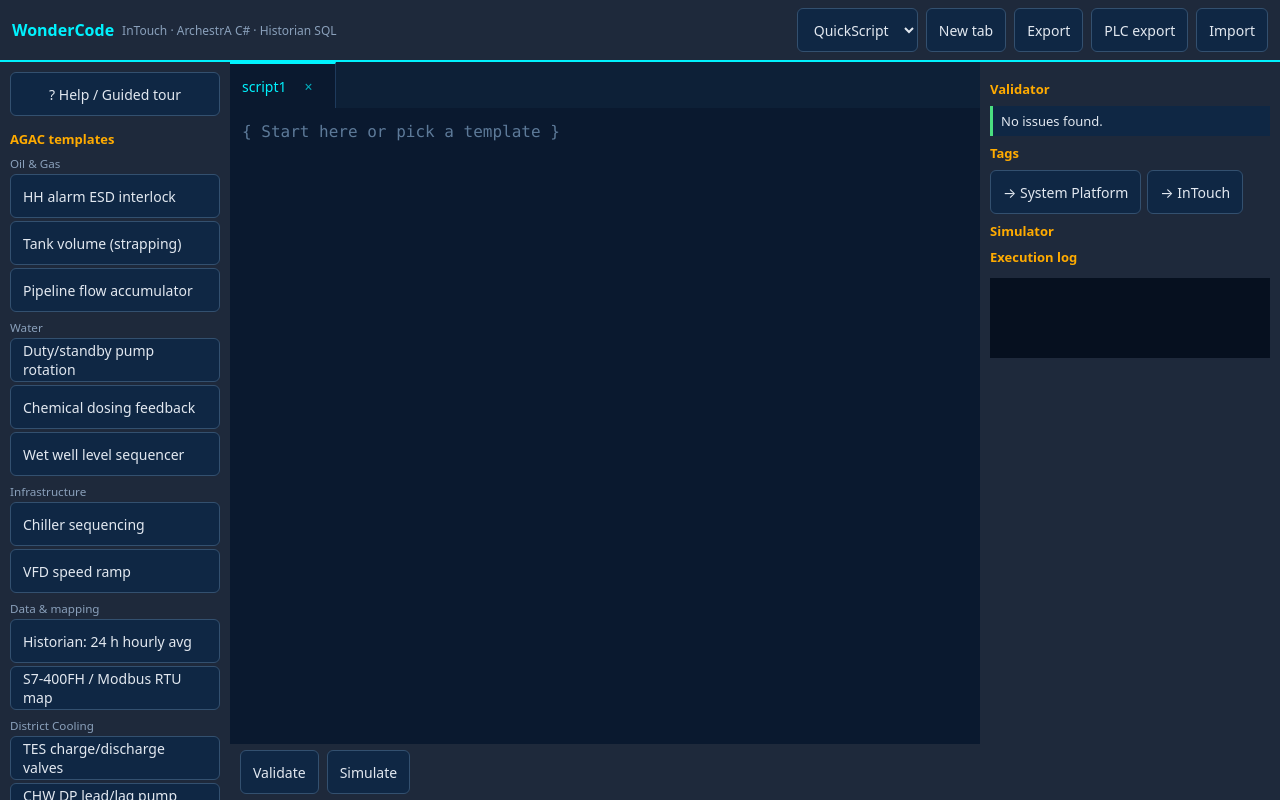
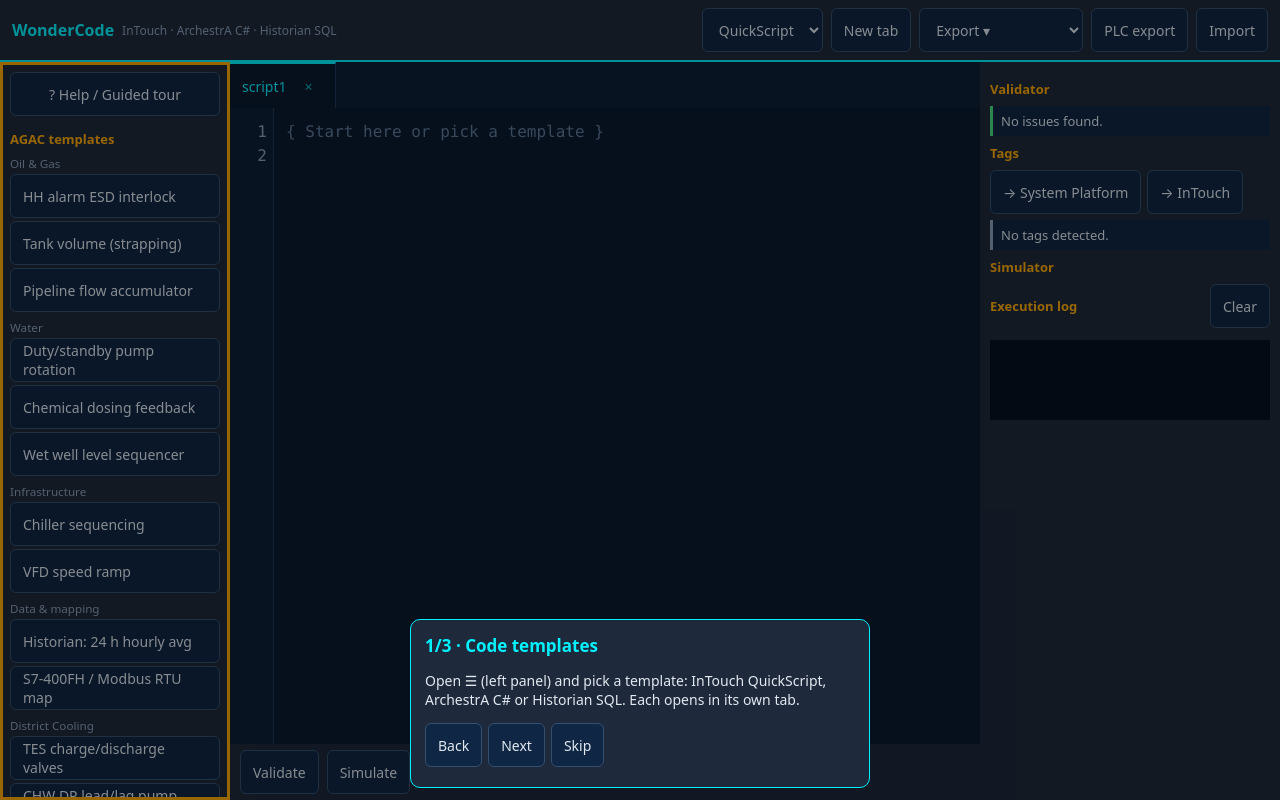
Before and after one commit to esp046-cyber/WonderCode-Sandbox, a website: page index.html in a window 1280 px wide. Drawn offline with Linux system fonts and the light colour scheme.

Commit message:
Add files via upload

```diff
--- a/app.js
+++ b/app.js
@@ -1,27 +1,29 @@
-const $=s=>document.querySelector(s),ta=$('#code'),hl=$('#hl'),D0='{ Start here or pick a template }\n';
+const EXT={qs:'.scp',cs:'.aaScript',sql:'.sql'},$=s=>document.querySelector(s),ta=$('#code'),hl=$('#hl'),D0='{ Start here or pick a template }\n';
+let simId=null,simCode=null;
 let S=DB.get('state',{tabs:[{id:1,name:'script1',lang:'qs',code:D0,orig:D0}],cur:1});
 const cur=()=>S.tabs.find(t=>t.id===S.cur)||S.tabs[0],save=()=>{DB.set('state',S);$('#status').textContent='Saved '+new Date().toLocaleTimeString()};
 const esc=s=>s.replace(/&/g,'&amp;').replace(/</g,'&lt;');
 function highlight(){let h=esc(ta.value);
   h=h.replace(/(\/\/.*|\{[^}]*\})|("[^"]*"|'[^']*')|\b(IF|THEN|ELSE|ENDIF|WHILE|ENDWHILE|FOR|TO|NEXT|DIM|AS|SELECT|FROM|WHERE|GROUP BY|ORDER BY|AND|OR|NOT|double|int|bool|var|if|else|while|return|new|Math|Me|Show|Hide)\b|\b(\d+\.?\d*)\b/g,
-   (m,c,s,k,n)=>c?`<span class=c>${c}</span>`:s?`<span class=s>${s}</span>`:k?`<span class=k>${k}</span>`:`<span class=n>${n}</span>`);hl.innerHTML=h+'\n'}
+   (m,c,s,k,n)=>c?`<span class=c>${c}</span>`:s?`<span class=s>${s}</span>`:k?`<span class=k>${k}</span>`:`<span class=n>${n}</span>`);hl.innerHTML=h+'\n';$('#gutter').textContent=Array.from({length:ta.value.split('\n').length},(_,i)=>i+1).join('\n')}
 function render(){const t=cur();$('#tabs').innerHTML='';
   S.tabs.forEach(x=>{const d=document.createElement('div');d.className='tab'+(x.id===t.id?' on':'');d.textContent=x.name;
     const c=document.createElement('i');c.textContent='×';c.setAttribute('aria-label','Close '+x.name);c.onclick=e=>{e.stopPropagation();closeTab(x.id)};
     d.append(c);d.onclick=()=>{S.cur=x.id;render()};d.ondblclick=()=>{const n=prompt('Rename tab',x.name);if(n){x.name=uniq(n,x.id);render();save()}};$('#tabs').append(d)});
-  ta.value=t.code;$('#lang').value=t.lang;highlight();check()}
+  ta.value=t.code;$('#lang').value=t.lang;highlight();check();
+  $('#exp option[value=script]').textContent='This tab (.'+EXT[t.lang].slice(1)+')';
+  if(typeof initSimulator==='function'&&(simId!==S.cur||simCode!==t.code)){simId=S.cur;simCode=t.code;initSimulator()}}
 function check(){const t=cur(),r=validate(t.code,t.lang),d=detectDialect(t.code,t.lang);
   $('#badge').hidden=!d;$('#badge').textContent=d?'⚠ '+d:'';
   $('#issues').innerHTML=r.length?r.map(i=>`<li class="${i.sev}">Line ${i.line}: ${esc(i.msg)}</li>`).join(''):'<li class="ok">No issues found.</li>';
-  const tg=TagTools.extract(t.code);$('#tags').innerHTML=tg.length?tg.map(x=>`<li>${esc(x)}</li>`).join(''):'<li>No tags detected.</li>'}
+  const tg=TagTools.extract(t.code,t.lang);$('#tags').innerHTML=tg.length?tg.map(x=>`<li><span class="badge ${x.mode==='Write'?'write':'read'}">${x.mode==='Write'?'OUT':'IN'}</span>${esc(x.name)} <small>${x.type}</small></li>`).join(''):'<li>No tags detected.</li>'}
 let timer;ta.oninput=()=>{cur().code=ta.value;highlight();clearTimeout(timer);timer=setTimeout(()=>{check();save()},400)};
-ta.onscroll=()=>{hl.scrollTop=ta.scrollTop;hl.scrollLeft=ta.scrollLeft};
+ta.onscroll=()=>{hl.scrollTop=$('#gutter').scrollTop=ta.scrollTop;hl.scrollLeft=ta.scrollLeft};
 ta.onkeydown=e=>{if(e.key==='Tab'){e.preventDefault();document.execCommand('insertText',false,'  ')}};
 $('#new').onclick=()=>addTab('script'+(S.tabs.length+1),'qs','');
 $('#val').onclick=check;
-$('#toSP').onclick=()=>{cur().code=TagTools.toSP(cur().code);render();save()};
+$('#toSP').onclick=()=>{cur().code=TagTools.toSP(cur().code,cur().lang);render();save()};
 $('#toIT').onclick=()=>{cur().code=TagTools.toInTouch(cur().code);render();save()};
-$('#exp').onclick=()=>{const a=document.createElement('a');a.href=URL.createObjectURL(new Blob([JSON.stringify(S,null,2)],{type:'application/json'}));a.download='wondercode-export.json';a.click()};
 $('#imp').onchange=async e=>{const f=e.target.files[0];if(!f)return;const x=await f.text();
   try{const j=JSON.parse(x);if(j.tabs){S=j;render();save()}else throw 0}catch{addTab(f.name,'qs',x)}};
 const tpl=$('#tpl');let g='';TEMPLATES.forEach(t=>{if(t.g!==g){g=t.g;const s=document.createElement('small');s.textContent=g;tpl.append(s)}
@@ -43,3 +45,11 @@ W.addEventListener('close',()=>{clr();try{localStorage.setItem('wc_visited','1')
 $('#tour').onclick=()=>{clr();W.showModal();step(0)};
 render();
 try{if(!localStorage.getItem('wc_visited'))$('#tour').click()}catch{}
+
+// Downloads: PLC export (.scl / .st / _ModbusMap.csv), full backup and native script export
+const fname=t=>t.name.replace(/[\\/:*?"<>|]+/g,'_').trim()||'script';
+function dl(name,text,mime){const a=document.createElement('a');a.href=URL.createObjectURL(new Blob([text],{type:mime}));a.download=name;a.click();setTimeout(()=>URL.revokeObjectURL(a.href),1000)}
+$('#plcDl').onclick=()=>{const t=cur(),k=$('#plcT').value,r=PLC.convert(t.code,t.lang,k);
+  if(k==='csv')dl(fname(t)+'_ModbusMap.csv',r.text.replace(/\n/g,'\r\n'),'text/csv;charset=utf-8');else dl(fname(t)+'.'+k,r.text,'text/plain')};
+$('#exp').onchange=e=>{const t=cur(),v=e.target.value;e.target.value='';
+  if(v==='json')dl('wondercode-export.json',JSON.stringify(S,null,2),'application/json');else if(v==='script')dl(fname(t)+EXT[t.lang],t.code,'text/plain')};
--- a/index.html
+++ b/index.html
@@ -9,14 +9,14 @@
 <link rel="apple-touch-icon" href="icons/apple-touch-icon.svg"><link rel="stylesheet" href="style.css"></head>
 <body><header><button id="menuL" class="ic" aria-label="Templates">☰</button><b>WonderCode</b><span class="sub">InTouch · ArchestrA C# · Historian SQL</span><span class="sp"></span>
 <select id="lang" aria-label="Language"><option value="qs">QuickScript</option><option value="cs">C#</option><option value="sql">SQL</option></select>
-<div id="acts"><button id="new">New tab</button><button id="exp">Export</button><button id="plcBtn">PLC export</button><label class="btn">Import<input id="imp" type="file" hidden accept=".json,.script,.txt"></label></div>
+<div id="acts"><button id="new">New tab</button><select id="exp" aria-label="Export"><option value="">Export ▾</option><option value="json">Full backup (.json)</option><option value="script">This tab (.scp)</option></select><button id="plcBtn">PLC export</button><label class="btn">Import<input id="imp" type="file" hidden accept=".json,.script,.txt"></label></div>
 <button id="more" class="ic" aria-label="More actions" aria-expanded="false">⋯</button><button id="menuR" class="ic" aria-label="Validator and tags">✓</button></header>
 <dialog id="langDlg"><p id="langMsg"></p><div class="col"><button id="lcv">Auto-convert syntax &amp; tags</button><button id="ltp">Load a starter template (new tab)</button><button id="lkeep">Keep text, switch validator rules</button><button id="lcancel">Cancel</button></div></dialog>
 <dialog id="welcome"><h2 id="wT"></h2><p id="wB"></p><div class="row"><button id="wPrev">Back</button><button id="wNext">Next</button><button id="wSkip">Skip</button></div></dialog>
 <div id="toast" role="status" hidden></div><div id="scrim"></div>
 <main><aside id="L"><button id="tour">? Help / Guided tour</button><h3>AGAC templates</h3><div id="tpl"></div></aside>
-<section><div id="tabs"></div><div class="ed"><pre id="hl" aria-hidden="true"></pre><textarea id="code" spellcheck="false" autocapitalize="off" autocorrect="off" aria-label="Script editor"></textarea></div>
+<section><div id="tabs"></div><div class="ed"><div id="gutter" aria-hidden="true"></div><pre id="hl" aria-hidden="true"></pre><textarea id="code" spellcheck="false" autocapitalize="off" autocorrect="off" aria-label="Script editor"></textarea></div>
 <div class="bar"><button id="val">Validate</button><button id="run">Simulate</button><span id="badge" hidden></span><span id="status"></span></div></section>
-<aside id="R"><h3>Validator</h3><ul id="issues"></ul><h3>Tags</h3><div class="row"><button id="toSP">→ System Platform</button><button id="toIT">→ InTouch</button></div><ul id="tags"></ul><h3>Simulator</h3><div id="sim"></div><h3>Execution log</h3><pre id="log"></pre></aside></main>
+<aside id="R"><h3>Validator</h3><ul id="issues"></ul><h3>Tags</h3><div class="row"><button id="toSP">→ System Platform</button><button id="toIT">→ InTouch</button></div><ul id="tags"></ul><h3>Simulator</h3><div id="sim"></div><div class="lh"><h3>Execution log</h3><button id="logClear">Clear</button></div><pre id="log"></pre></aside></main>
 <dialog id="plcDlg"><div class="row"><select id="plcT" aria-label="Target"><option value="scl">Siemens SCL (TIA Portal)</option><option value="st">Rockwell Structured Text</option><option value="csv">Modbus map (CSV)</option></select><button id="plcCopy">Copy</button><button id="plcDl">Download</button><button id="plcX">Close</button></div><pre id="plcOut"></pre></dialog>
 <script src="js/db.js"></script><script src="js/validator.js"></script><script src="js/templates.js"></script><script src="js/tag-converter.js"></script><script src="js/editor.js"></script><script src="app.js"></script><script src="sw-register.js"></script></body></html>
--- a/service-worker.js
+++ b/service-worker.js
@@ -1,4 +1,4 @@
-const V='wcs-v5',ASSETS=['./','index.html','offline.html','style.css','app.js','js/db.js','js/validator.js','js/templates.js','js/tag-converter.js','manifest.webmanifest','icons/favicon.svg','icons/icon-192.svg','icons/icon-512.svg','js/editor.js','sw-register.js','404.html','privacy.html','terms.html'];
+const V='wcs-v6',ASSETS=['./','index.html','offline.html','style.css','app.js','js/db.js','js/validator.js','js/templates.js','js/tag-converter.js','manifest.webmanifest','icons/favicon.svg','icons/icon-192.svg','icons/icon-512.svg','js/editor.js','sw-register.js','404.html','privacy.html','terms.html'];
 self.addEventListener('install',e=>{e.waitUntil(caches.open(V).then(c=>c.addAll(ASSETS)))});self.addEventListener('message',e=>{if(e.data==='SKIP_WAITING')self.skipWaiting()});
 self.addEventListener('activate',e=>e.waitUntil(caches.keys().then(k=>Promise.all(k.filter(x=>x!==V).map(x=>caches.delete(x)))).then(()=>self.clients.claim())));
 self.addEventListener('fetch',e=>{if(e.request.method!=='GET')return;
--- a/style.css
+++ b/style.css
@@ -39,3 +39,8 @@ dialog{background:var(--panel);color:var(--tx);border:1px solid var(--cy);border
 .col{display:flex;flex-direction:column;gap:8px}#welcome{margin:auto auto max(12px,env(safe-area-inset-bottom))}#welcome::backdrop{background:#0006}#welcome h2{margin:0 0 6px;color:var(--cy);font-size:17px}
 .spot{outline:3px solid var(--am)!important;outline-offset:-3px}#tour{width:100%;margin-bottom:6px}#badge{color:var(--am);font-size:12px}#badge[hidden]{display:none}
 @media(max-width:768px){.bar{position:fixed;left:0;right:0;bottom:var(--kb,0px);z-index:15;flex-wrap:wrap}.ed pre,.ed textarea{padding-bottom:calc(76px + env(safe-area-inset-bottom))}}
+/* v1.3: gutter, log header, tag badges */
+#gutter{position:absolute;left:0;top:0;bottom:0;width:44px;margin:0;padding:12px 6px;font:16px/1.5 ui-monospace,Menlo,Consolas,monospace;white-space:pre;overflow:hidden;text-align:right;color:var(--mut);background:#0d2037;border-right:1px solid #1e3a5c;user-select:none;pointer-events:none}
+.ed pre,.ed textarea{left:44px}.lh{display:flex;justify-content:space-between;align-items:center}#log{max-height:240px;overflow:auto}
+.badge{display:inline-block;font-size:10px;font-weight:700;padding:1px 6px;border-radius:3px;margin-right:6px}.badge.read{background:#0e4a5a;color:var(--cy)}.badge.write{background:#5a3b00;color:var(--am)}li small{color:var(--mut);float:right}
+@media(max-width:768px){#gutter{padding-bottom:calc(76px + env(safe-area-inset-bottom))}}
```
